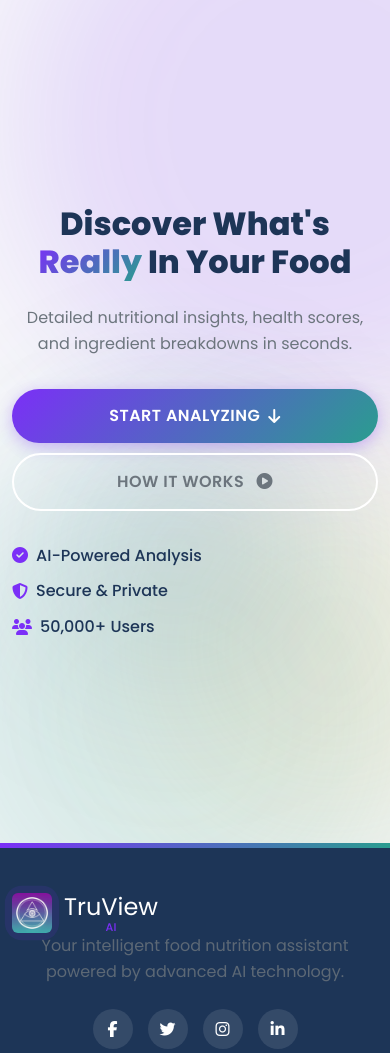
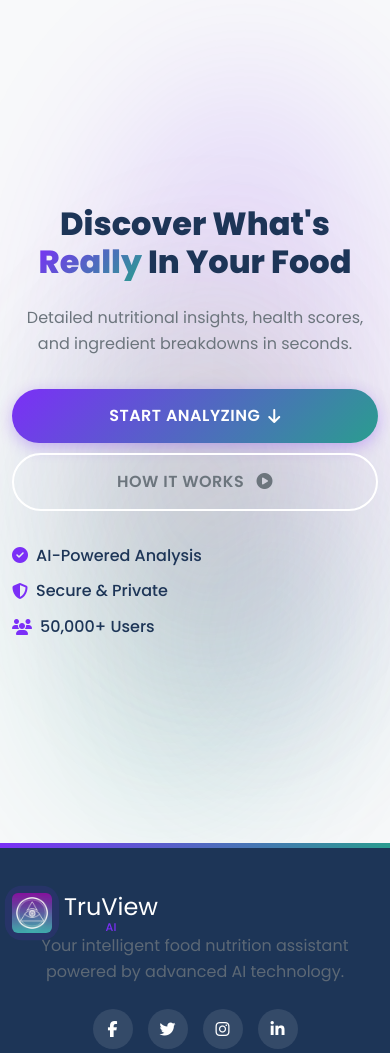
Before and after one commit to Bilal292/TruView, a Django app: template myapp/templates/base.html in a window 390 px wide. Shown: the top 1053 px of the page. Run offline with Django 5.2, Linux system fonts and the light colour scheme; the template is opened without the code that fills it, so the values that code supplies are empty; parts of the project's set-up code (start-up, migrations or seed data) failed here and were passed over.

Commit message:
bg animation horizontal scroll on phone fix

```diff
--- a/static/css/style.css
+++ b/static/css/style.css
@@ -36,6 +36,10 @@ body {
     position: relative;
 }
 
+html{
+    overflow-x: hidden;
+}
+
 h1, h2, h3, h4, h5, h6 {
     font-weight: 700;
     color: var(--dark-color);
@@ -161,38 +165,40 @@ a:hover {
     filter: blur(80px);
     opacity: 0.15;
     animation: float 20s infinite ease-in-out;
+    max-width: 90vw;
+    max-height: 90vh;
 }
 
 .blob1 {
-    width: 600px;
-    height: 600px;
+    width: min(600px, 80vw);
+    height: min(600px, 80vh);
     background: var(--primary-color);
-    top: -200px;
-    right: -200px;
+    top: 5%;
+    right: 5%;
 }
 
 .blob2 {
-    width: 500px;
-    height: 500px;
+    width: min(500px, 70vw);
+    height: min(500px, 70vh);
     background: var(--secondary-color);
-    bottom: -100px;
-    left: -100px;
+    bottom: 5%;
+    left: 5%;
 }
 
 .blob3 {
-    width: 400px;
-    height: 400px;
+    width: min(400px, 60vw);
+    height: min(400px, 60vh);
     background: var(--accent-color);
-    top: 50%;
-    left: 30%;
+    top: 30%;
+    left: 20%;
 }
 
 .blob4 {
-    width: 300px;
-    height: 300px;
+    width: min(300px, 50vw);
+    height: min(300px, 50vh);
     background: var(--info-color);
-    bottom: 20%;
-    right: 20%;
+    bottom: 10%;
+    right: 10%;
 }
 
 @keyframes float {
```
